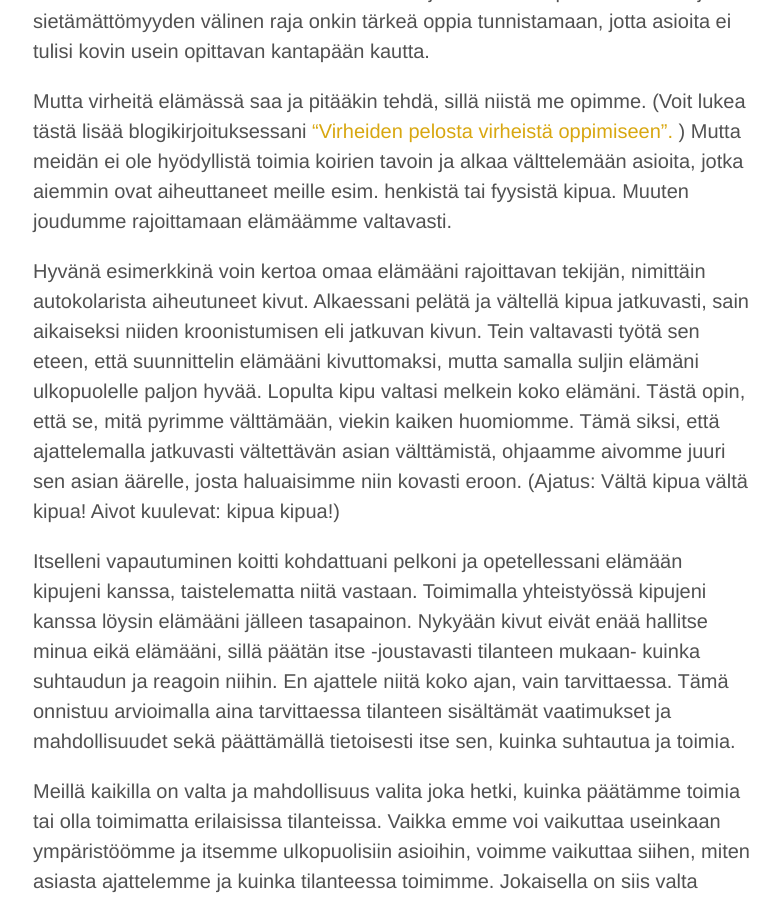
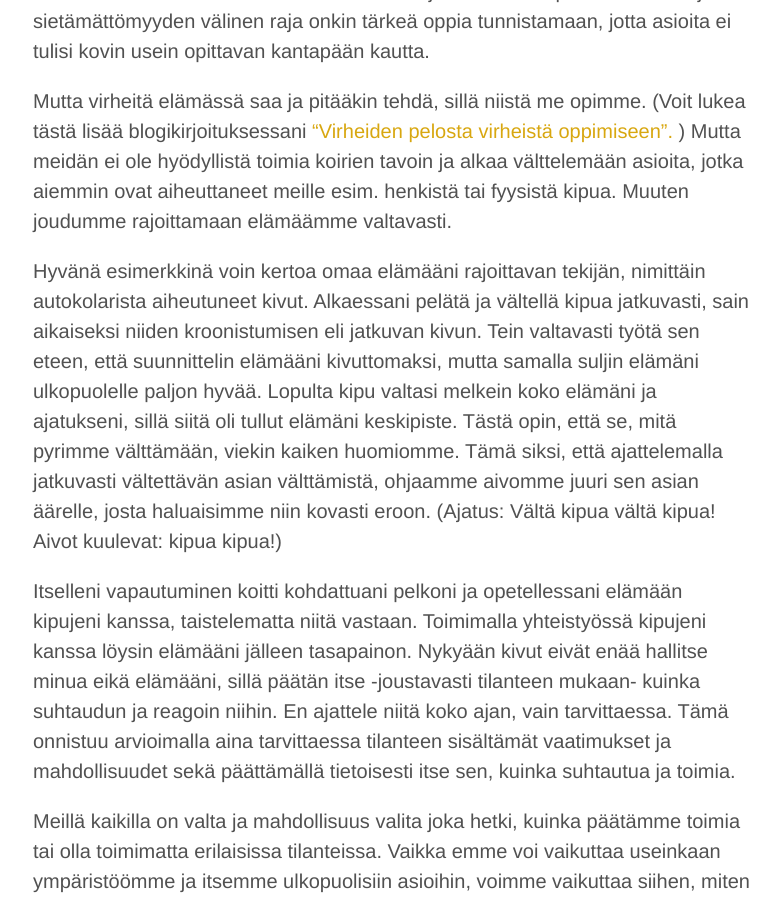
Before and after one commit to niinapiira/neppari.net, a Jekyll site: the page built from _posts/2016-03-17-tasapainoa-ja-joustavuutta-elamaan.md, in a window 1280 px wide and 900 px high, scrolled down 3391 px. Shown: the whole window, without its empty margins (247-1027 px from the left). Built offline with Jekyll 4.4.1, drawn with Linux system fonts in a browser that asks for light colours.

Commit message:
Updated 2016-03-17-tasapainoa-ja-joustavuutta-elamaan.md

```diff
--- a/_posts/2016-03-17-tasapainoa-ja-joustavuutta-elamaan.md
+++ b/_posts/2016-03-17-tasapainoa-ja-joustavuutta-elamaan.md
@@ -32,7 +32,7 @@ Kehittyäksemme ihmisinä (tai vaikka urheilijoina tai ammattilaisina) meidän o
 
 Mutta virheitä elämässä saa ja pitääkin tehdä, sillä niistä me opimme. (Voit lukea tästä lisää blogikirjoituksessani ["Virheiden pelosta virheistä oppimiseen".](/blogi/virheiden-pelosta-virheista-oppimiseen/) ) Mutta meidän ei ole hyödyllistä toimia koirien tavoin ja alkaa välttelemään asioita, jotka aiemmin ovat aiheuttaneet meille esim. henkistä tai fyysistä kipua. Muuten joudumme rajoittamaan elämäämme valtavasti.
 
-Hyvänä esimerkkinä voin kertoa omaa elämääni rajoittavan tekijän, nimittäin autokolarista aiheutuneet kivut. Alkaessani pelätä ja vältellä kipua jatkuvasti, sain aikaiseksi niiden kroonistumisen eli jatkuvan kivun. Tein valtavasti työtä sen eteen, että suunnittelin elämääni kivuttomaksi, mutta samalla suljin elämäni ulkopuolelle paljon hyvää. Lopulta kipu valtasi melkein koko elämäni. Tästä opin, että se, mitä pyrimme välttämään, viekin kaiken huomiomme. Tämä siksi, että ajattelemalla jatkuvasti vältettävän asian välttämistä, ohjaamme aivomme juuri sen asian äärelle, josta haluaisimme niin kovasti eroon. (Ajatus: Vältä kipua vältä kipua! Aivot kuulevat: kipua kipua!)
+Hyvänä esimerkkinä voin kertoa omaa elämääni rajoittavan tekijän, nimittäin autokolarista aiheutuneet kivut. Alkaessani pelätä ja vältellä kipua jatkuvasti, sain aikaiseksi niiden kroonistumisen eli jatkuvan kivun. Tein valtavasti työtä sen eteen, että suunnittelin elämääni kivuttomaksi, mutta samalla suljin elämäni ulkopuolelle paljon hyvää. Lopulta kipu valtasi melkein koko elämäni ja ajatukseni, sillä siitä oli tullut elämäni keskipiste. Tästä opin, että se, mitä pyrimme välttämään, viekin kaiken huomiomme. Tämä siksi, että ajattelemalla jatkuvasti vältettävän asian välttämistä, ohjaamme aivomme juuri sen asian äärelle, josta haluaisimme niin kovasti eroon. (Ajatus: Vältä kipua vältä kipua! Aivot kuulevat: kipua kipua!)
 
 Itselleni vapautuminen koitti kohdattuani pelkoni ja opetellessani elämään kipujeni kanssa, taistelematta niitä vastaan. Toimimalla yhteistyössä kipujeni kanssa löysin elämääni jälleen tasapainon. Nykyään kivut eivät enää hallitse minua eikä elämääni, sillä päätän itse -joustavasti tilanteen mukaan- kuinka suhtaudun ja reagoin niihin. En ajattele niitä koko ajan, vain tarvittaessa. Tämä onnistuu arvioimalla aina tarvittaessa tilanteen sisältämät vaatimukset ja mahdollisuudet sekä päättämällä tietoisesti itse sen, kuinka suhtautua ja toimia.
 
```
